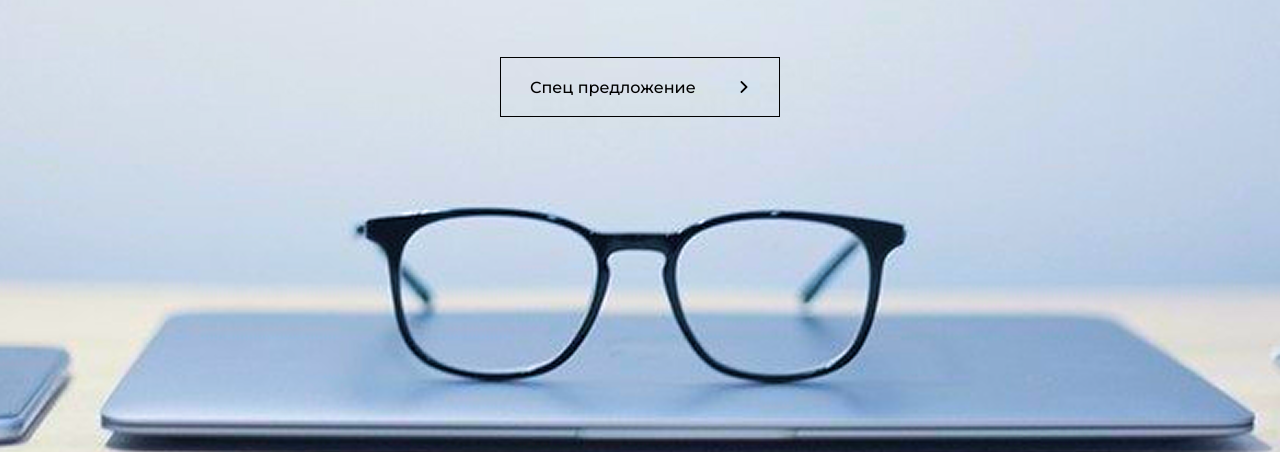
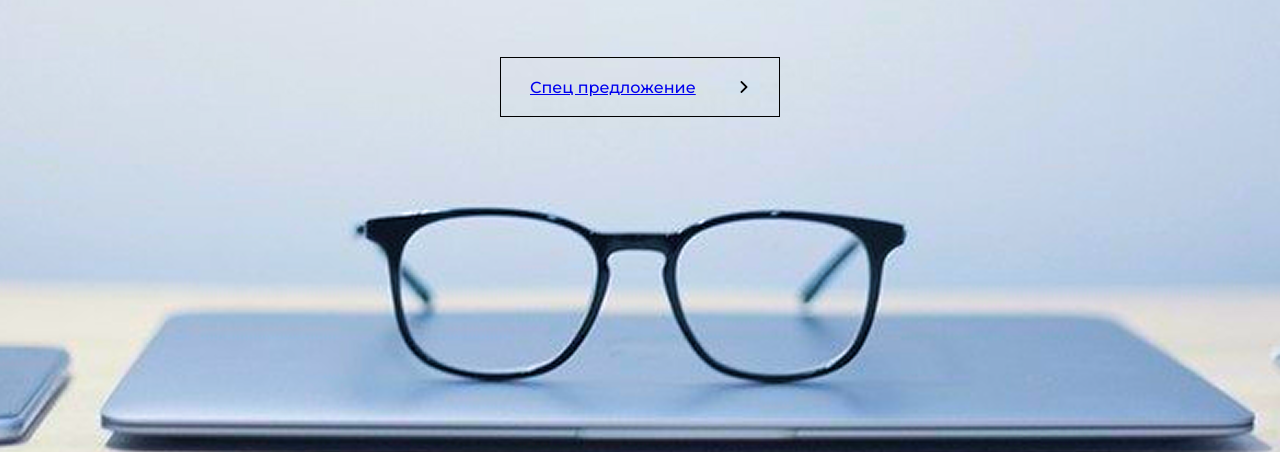
Before and after one commit to koqtee/L3, a plain HTML site: page index2.html in a window 1280 px wide. Shown: the part 385-837 px from the top of the page. Drawn offline with Linux system fonts and the light colour scheme.

Commit message:
Update index2.html

```diff
--- a/index2.html
+++ b/index2.html
@@ -33,7 +33,9 @@
          <p class="povs">Повседневная практика.</p>
       </article>
       <section class="group">
-         <div class="spec">Спец предложение</div>
+         <div class="spec">
+            <a href="catalog23,html">Спец предложение</a>
+        </div>
          <img class="right-arrow-1-1" alt="" src="assets/right-arrow black.svg" />
       </section>
       <!-- STRANICA2 -->
@@ -334,4 +336,5 @@
             </section>
          </div>
       </footer>
+
    </body>
```
